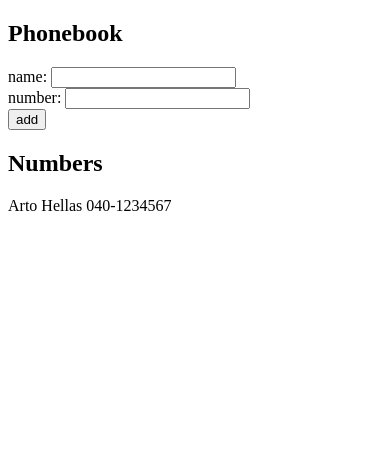
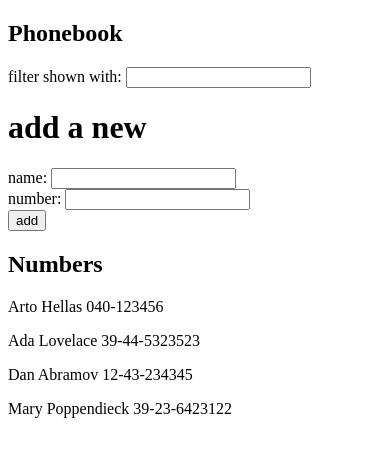
Before and after one commit to k-hn/fullstackopen, a React (Vite) app in the folder part2/exercises/phonebook/: page / in a window 390 px wide. Shown: the top 456 px of the page. Built offline with nearby package versions, Linux system fonts and the light colour scheme.

Commit message:
[exercise] 2.9: The Phonebook Step4

```diff
--- a/part2/exercises/phonebook/src/App.jsx
+++ b/part2/exercises/phonebook/src/App.jsx
@@ -2,10 +2,14 @@
 
 const App = () => {
   const [persons, setPersons] = useState([
-    { name: 'Arto Hellas', number: "040-1234567" }
+    { name: 'Arto Hellas', number: '040-123456', id: 1 },
+    { name: 'Ada Lovelace', number: '39-44-5323523', id: 2 },
+    { name: 'Dan Abramov', number: '12-43-234345', id: 3 },
+    { name: 'Mary Poppendieck', number: '39-23-6423122', id: 4 }
   ])
   const [newName, setNewName] = useState("")
   const [newNumber, setNewNumber] = useState("")
+  const [searchTerm, setSearchTerm] = useState("")
 
   const addName = (event) => {
     event.preventDefault()
@@ -42,9 +46,23 @@
     setNewNumber(event.target.value)
   }
 
+  const handleSearchTermChange = (event) => {
+    setSearchTerm(event.target.value.toLowerCase())
+  }
+
+  const filteredPersons = persons.filter((person) =>
+    person.name.toLowerCase().includes(searchTerm)
+  )
+
+
   return (
     <div>
       <h2>Phonebook</h2>
+      <div>
+        filter shown with: <input type="text" value={searchTerm} onChange={handleSearchTermChange} />
+      </div>
+
+      <h1>add a new</h1>
       <form onSubmit={addName}>
         <div>
           name: <input value={newName} onChange={handleNameChange} />
@@ -57,9 +75,9 @@
         </div>
       </form>
       <h2>Numbers</h2>
-      {persons.map(person => <p key={person.name}>{person.name} {person.number}</p>)}
-
-
+      {filteredPersons.map(person =>
+        <p key={person.name}>{person.name} {person.number}</p>
+      )}
     </div>
   )
 }
```
